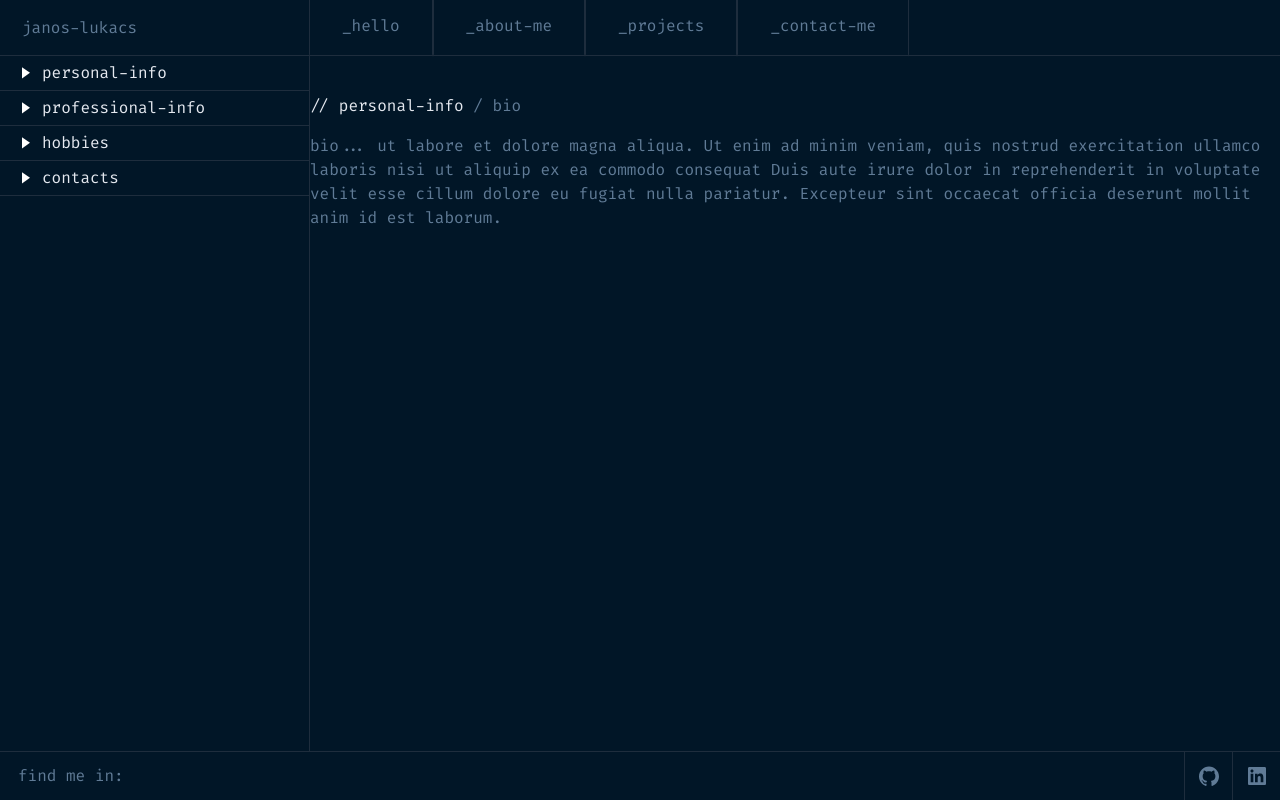
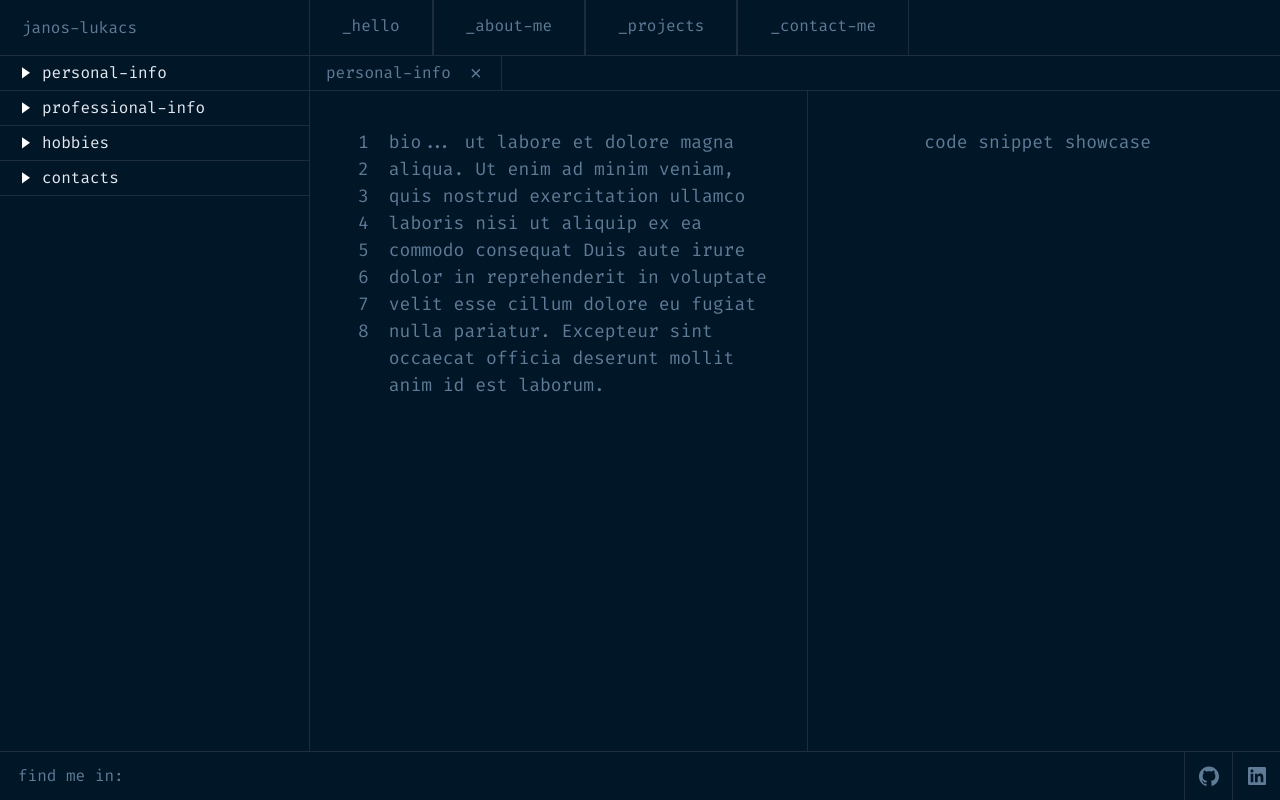
Before and after one commit to lukacsja/personal_portfolio_site, a Next.js app: page /about in a window 1280 px wide. Built offline with nearby package versions, Linux system fonts and the light colour scheme.

Commit message:
about page optimized for large screen

```diff
--- a/app/about/page.tsx
+++ b/app/about/page.tsx
@@ -1,14 +1,19 @@
 'use client';
 
 import PageTitle from '@/components/page-title';
-import React, { useState } from 'react';
+import React, { useRef, useState } from 'react';
 import { contactsData, aboutData } from '@/lib/data';
 import Image from 'next/image';
 import DropdownItem from '@/components/dropdown-item';
 import Link from 'next/link';
+import SectionDivider from '@/components/sectionDivider';
+import LineNumbers from '@/components/line-numbers';
+import CurrentTab from '@/components/current-tab-desktop';
 
 const About = () => {
   const [currentContent, setCurrentContent] = useState<string>('bio');
+
+  const paragraphRef = useRef<HTMLDivElement>(null);
 
   const getCurrentParagraph = (title: string) => {
     for (const section of aboutData) {
@@ -78,7 +83,6 @@ const About = () => {
               }
             />
           ))}
-
           <DropdownItem
             title={'contacts'}
             content={
@@ -109,12 +113,29 @@ const About = () => {
         </div>
       </div>
 
-      <div className='py-[38px] text-secondary-gray'>
-        <span className='text-text-white'>{`// ${getParentSectionTitle(
-          currentContent
-        )} `}</span>
-        <span>{`/ ${currentContent}`}</span>
-        <p className='mt-[16px]'>{getCurrentParagraph(currentContent)}</p>
+      <div className='w-full lg:flex lg:flex-col'>
+        <CurrentTab title={getParentSectionTitle(currentContent)} />
+        <SectionDivider direction='horizontal' />
+        <div className='items-start lg:flex lg:h-full lg:w-full lg:gap-[12px] lg:px-[24px]'>
+          <div className='mt-[42px] w-full justify-center py-[38px] text-secondary-gray lg:mt-0 lg:flex lg:min-w-[50%] lg:px-[24px]'>
+            <div className='mb-[16px] lg:hidden'>
+              <span className='text-text-white'>
+                {`// ${getParentSectionTitle(currentContent)} `}
+              </span>
+              <span>{`/ ${currentContent}`}</span>
+            </div>
+            <div className='flex h-full w-full items-start justify-center gap-[20px] text-[18px] leading-[27px] text-secondary-gray'>
+              <LineNumbers codeContainerRef={paragraphRef} lineHeight={27} />
+              <div className='' ref={paragraphRef}>
+                {getCurrentParagraph(currentContent)}
+              </div>
+            </div>
+          </div>
+          <SectionDivider direction='vertical' />
+          <div className='hidden justify-center lg:flex lg:h-full lg:w-full lg:items-start lg:gap-[20px] lg:px-[24px] lg:py-[38px] lg:text-[18px] lg:leading-[27px] lg:text-secondary-gray'>
+            code snippet showcase
+          </div>
+        </div>
       </div>
     </main>
   );
--- a/app/contact/page.tsx
+++ b/app/contact/page.tsx
@@ -1,4 +1,5 @@
 import ContactForm from '@/components/contact-form';
+import CurrentTab from '@/components/current-tab-desktop';
 import DropdownItem from '@/components/dropdown-item';
 import PageTitle from '@/components/page-title';
 import SectionDivider from '@/components/sectionDivider';
@@ -70,12 +71,7 @@ const Contact = () => {
         </div>
       </div>
       <div className='w-full lg:flex lg:flex-col'>
-        <div className='hidden text-[16px] text-secondary-gray lg:flex lg:py-[5px]'>
-          <div className='flex justify-between px-[15px]'>
-            <div>contacts</div>
-            <Image src='/icons/x.svg' alt='close' width='18' height='18' />
-          </div>
-        </div>
+        <CurrentTab title='contacts' />
         <SectionDivider direction='horizontal' />
         <ContactForm />
       </div>
--- a/components/code-snippet.tsx
+++ b/components/code-snippet.tsx
@@ -1,4 +1,5 @@
 import React, { useEffect, useRef, useState } from 'react';
+import LineNumbers from './line-numbers';
 
 interface CodeSnippetProps {
   name: string;
@@ -8,30 +9,8 @@ interface CodeSnippetProps {
 
 const CodeSnippet: React.FC<CodeSnippetProps> = ({ name, email, message }) => {
   const snippetRef = useRef<HTMLDivElement>(null);
-  const [lineNumbers, setLineNumbers] = useState<number[]>([]);
-
-  const lineHeight = 27;
 
   const today = new Date().toString().slice(0, 10);
-
-  useEffect(() => {
-    const updateLineNumbers = () => {
-      const codeContainerHeight = snippetRef?.current?.clientHeight ?? 1;
-      const requiredLines = codeContainerHeight / lineHeight + 1;
-
-      setLineNumbers(
-        Array.from({ length: requiredLines }, (_, index) => index + 1)
-      );
-    };
-
-    updateLineNumbers();
-
-    window.addEventListener('resize', updateLineNumbers);
-
-    return () => {
-      window.removeEventListener('resize', updateLineNumbers);
-    };
-  }, [name, email, message]);
 
   const blue = 'text-secondary-blue';
   const pink = 'text-accent-pink';
@@ -39,9 +18,8 @@ const CodeSnippet: React.FC<CodeSnippetProps> = ({ name, email, message }) => {
 
   return (
     <div className='hidden justify-center lg:flex lg:h-full lg:w-full lg:items-start lg:gap-[20px] lg:px-[24px] lg:pt-[156px] lg:text-[18px] lg:leading-[27px] lg:text-secondary-gray'>
-      <div className='flex flex-col items-end'>
-        {lineNumbers?.map((number) => <div key={number}>{number}</div>)}
-      </div>
+      <LineNumbers codeContainerRef={snippetRef} lineHeight={27} />
+
       <div ref={snippetRef} className='break-keep'>
         <span className={pink}>const</span> <span className={blue}>button</span>{' '}
         <span className={pink}>=</span>{' '}
--- /dev/null
+++ b/components/current-tab-desktop.tsx
@@ -0,0 +1,27 @@
+import Image from 'next/image';
+import React from 'react';
+import SectionDivider from './sectionDivider';
+
+interface CurrentTabProps {
+  title: string | null;
+}
+
+const CurrentTab: React.FC<CurrentTabProps> = ({ title }) => {
+  return (
+    <div className='hidden px-[16px] text-[16px] text-secondary-gray lg:flex'>
+      <div className='flex justify-between gap-[16px]'>
+        <div className='py-[5px]'>{title}</div>
+        <Image
+          src='/icons/close-icon.svg'
+          alt='close'
+          width='18'
+          height='18'
+          className='py-[5px]'
+        />
+        <SectionDivider direction='vertical' />
+      </div>
+    </div>
+  );
+};
+
+export default CurrentTab;
--- /dev/null
+++ b/components/line-numbers.tsx
@@ -0,0 +1,40 @@
+import React, { useEffect, useState } from 'react';
+
+interface LineNumbersProps {
+  codeContainerRef: React.RefObject<HTMLDivElement>;
+  lineHeight: number;
+}
+
+const LineNumbers: React.FC<LineNumbersProps> = ({
+  codeContainerRef,
+  lineHeight,
+}) => {
+  const [lineNumbers, setLineNumbers] = useState<number[]>([]);
+
+  useEffect(() => {
+    const updateLineNumbers = () => {
+      const codeContainerHeight = codeContainerRef?.current?.clientHeight ?? 1;
+      const requiredLines = codeContainerHeight / lineHeight + 1;
+
+      setLineNumbers(
+        Array.from({ length: requiredLines }, (_, index) => index + 1)
+      );
+    };
+
+    updateLineNumbers();
+
+    window.addEventListener('resize', updateLineNumbers);
+
+    return () => {
+      window.removeEventListener('resize', updateLineNumbers);
+    };
+  }, [codeContainerRef, lineHeight]);
+
+  return (
+    <div className='flex flex-col items-end'>
+      {lineNumbers?.map((number) => <div key={number}>{number}</div>)}
+    </div>
+  );
+};
+
+export default LineNumbers;
```
Also changed, not shown: public/icons/close-icon.svg (added).
